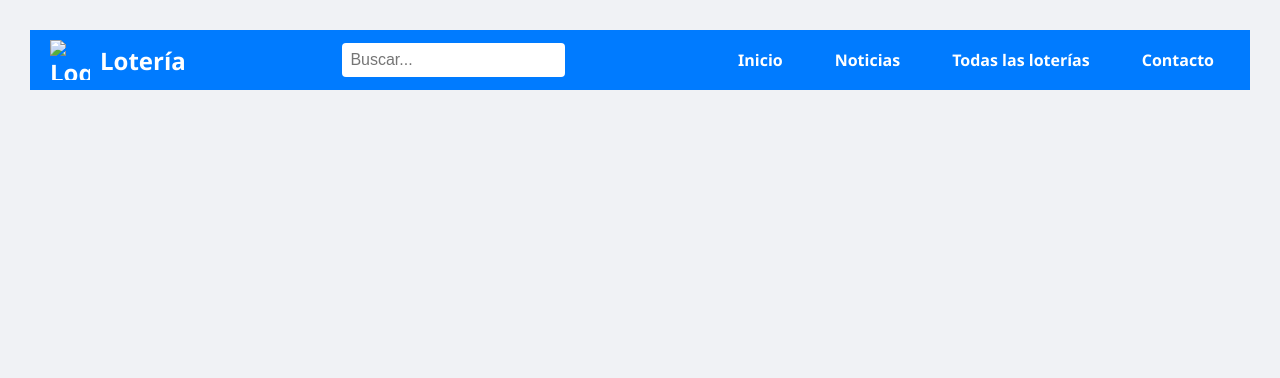
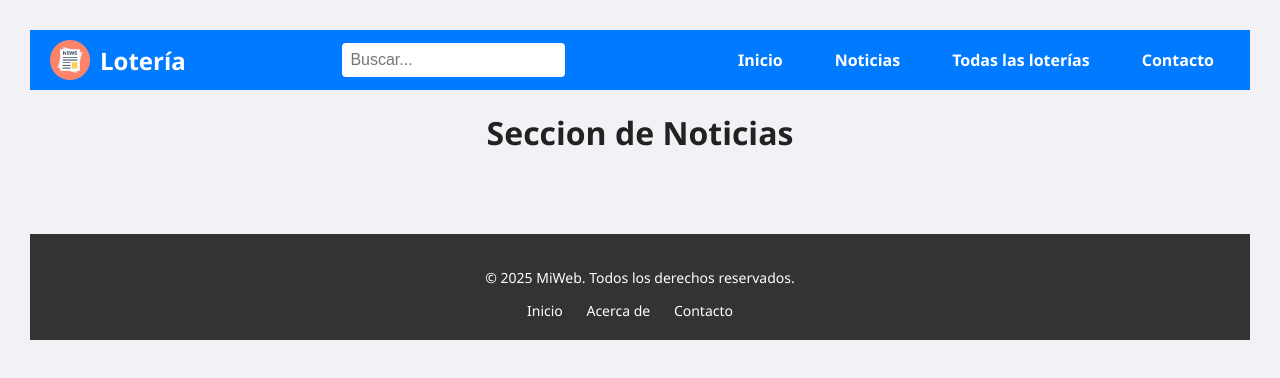
Before and after one commit to TheYoungBoss06/Proyecto-prueba, a plain HTML site: page noticias.html in a window 1280 px wide. Drawn offline with Linux system fonts and the light colour scheme; no server answers.

Commit message:
se actualiso

```diff
--- a/noticias.html
+++ b/noticias.html
@@ -10,7 +10,7 @@
 <header>
     <div id="menu">
       <div id="logo">
-        <img src="logo.png" alt="Logo">Lotería
+        <img src="/img/logo.png" alt="Logo">Lotería
       </div>
       <div id="buscador">
         <input type="text" placeholder="Buscar...">
@@ -25,6 +25,19 @@
     </div>
   </header>
 <body>
+    <h1>Seccion de Noticias</h1>
+
     <div class="noticias-container" id="noticias"></div>
+
+    <footer class="footer">
+        <div class="footer-content">
+            <p>&copy; 2025 MiWeb. Todos los derechos reservados.</p>
+            <ul class="footer-links">
+                <li><a href="index.html">Inicio</a></li>
+                <li><a href="about.html">Acerca de</a></li>
+                <li><a href="contact.html">Contacto</a></li>
+            </ul>
+        </div>
+    </footer>
 </body>
 </html>
```
Also changed, not shown: img/logo.png (added).
